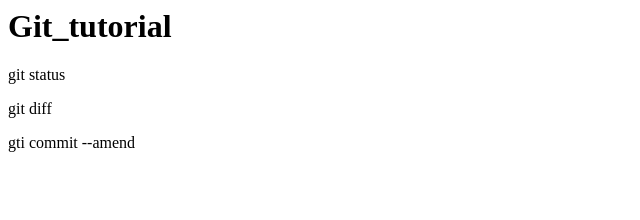
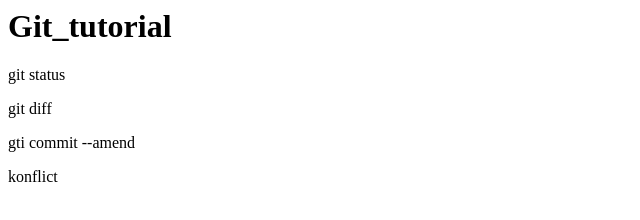
Before and after one commit to 6000all/git_tutorial, a plain HTML site: page index.html in a window 1280 px wide. Shown: the full height of the page, 0-640 px from the left. Drawn offline with Linux system fonts and the light colour scheme.

Commit message:
conflict2

```diff
--- a/index.html
+++ b/index.html
@@ -2,3 +2,4 @@
 <p>git status</p>
 <p>git diff</p>
 <p>gti commit --amend</p>
+<p>konflict</p>
```
